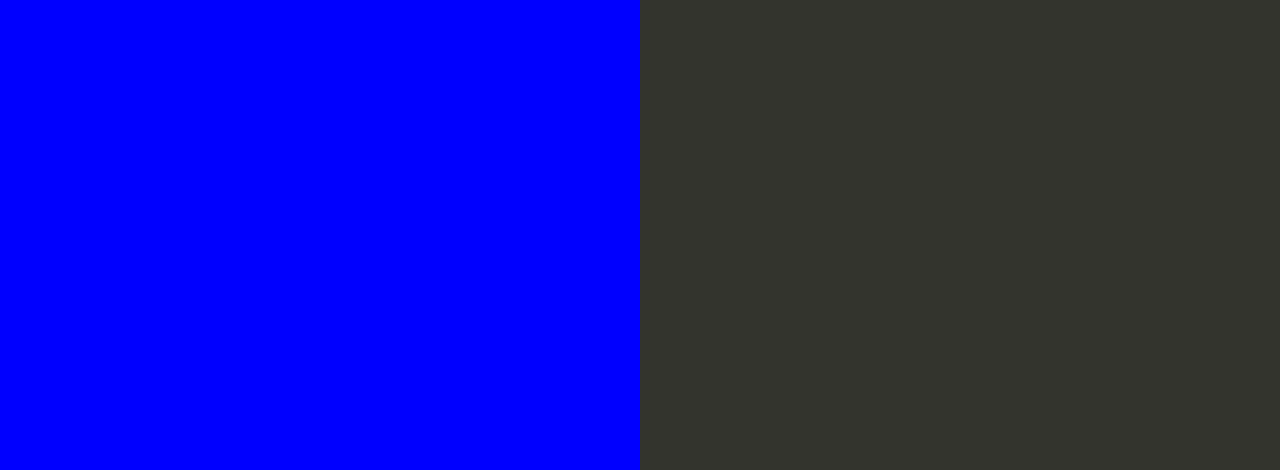
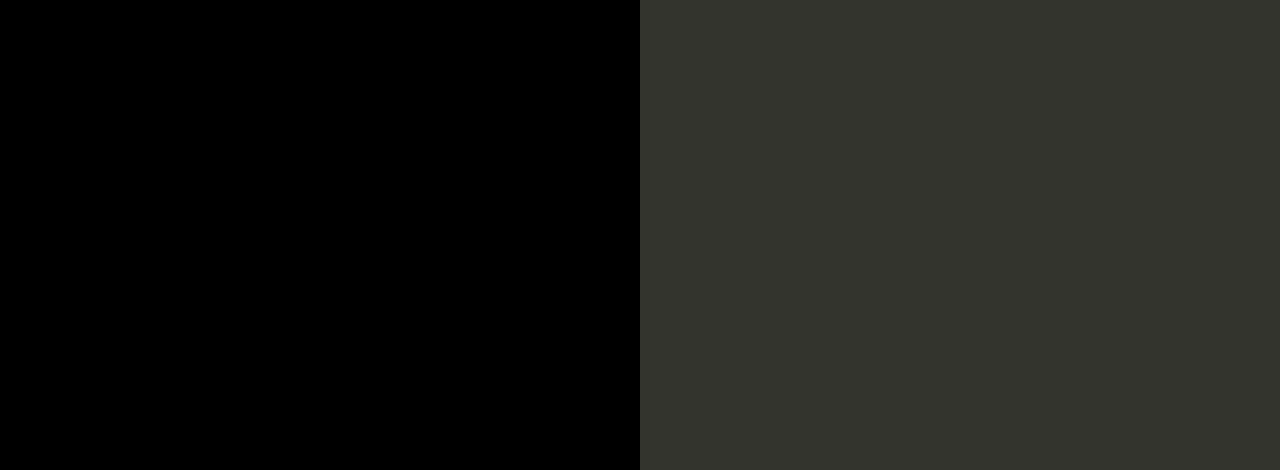
Before and after one commit to dopeignite/my-nodejs-app, a website: page index.html in a window 1280 px wide. Shown: the part 330-800 px from the top of the page. Drawn offline with Linux system fonts and the light colour scheme.

Commit message:
Change color to Black

```diff
--- a/index.html
+++ b/index.html
@@ -35,7 +35,7 @@
 
         text-align: right;
         padding-top: 11em;
-        background-color: Blue;
+        background-color: Black;
 
       }
       .textColumn p {
```
